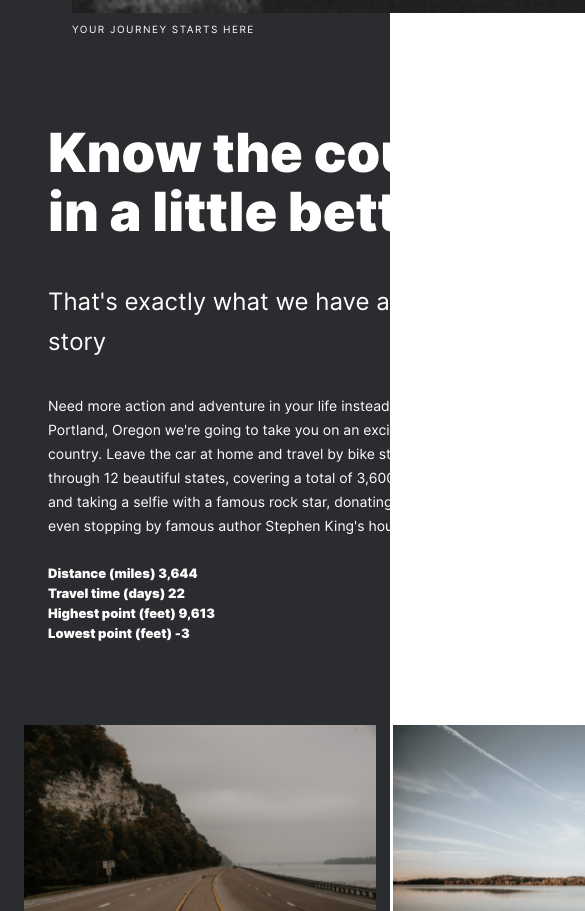
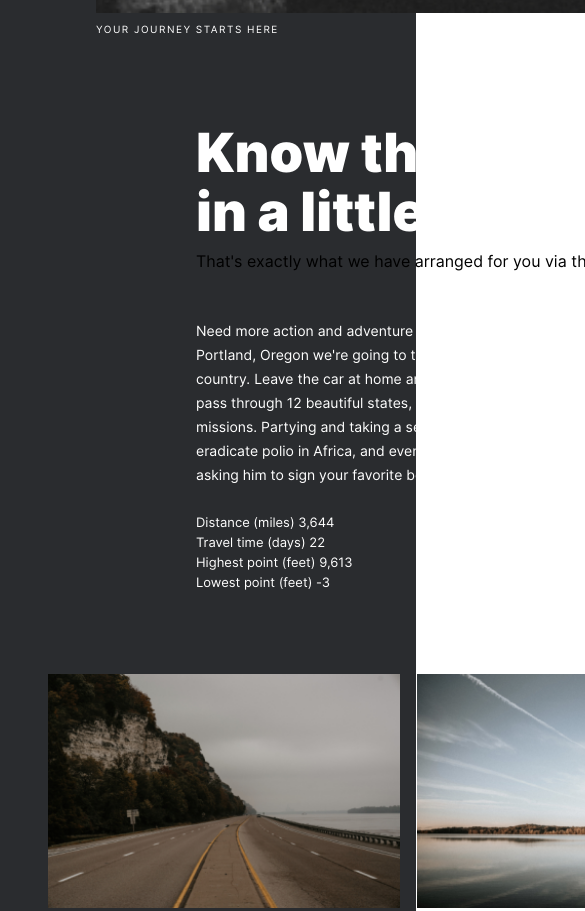
Before and after one commit to oinsur/web_project_3, a plain HTML site: page index.html in a window 390 px wide. Shown: the part 960-1871 px from the top of the page, 585 px wide, since content can reach past the window. Drawn offline with Linux system fonts and the light colour scheme.

Commit message:
Adding files for 2nd review

```diff
--- a/blocks/intro/__subtext/_item/intro__subtext_item.css
+++ b/blocks/intro/__subtext/_item/intro__subtext_item.css
@@ -1,3 +1,7 @@
 .intro__subtext_item {
 	list-style-type: none;
 }
+
+.intro__subtext_item-bold {
+	font-weight: 900;
+}
--- a/blocks/intro/__subtext/intro__subtext.css
+++ b/blocks/intro/__subtext/intro__subtext.css
@@ -1,6 +1,5 @@
 .intro__subtext {
 	width: 383px;
-	font-family: "Inter-Black";
 	font-size: 13px;
 	line-height: 20px;
 	color: #FFFFFF;
--- a/blocks/intro/__text/intro__text.css
+++ b/blocks/intro/__text/intro__text.css
@@ -7,25 +7,24 @@
 	margin-top: 33px;
 }
 
-
 /*Use these checkpoints: 320, 375, 768, 1024, 1280*/
-/*large screen*/
-@media screen and (max-width: 1280px) {
+/*smaller screen*/
+@media screen and (max-width: 320px) {
 	.intro__text {
-		width: 683px;
-		font-size: 14px;
-		line-height: 24px;
-		margin-top: 33px;
+		width: 288px;
+		font-size: 16px;
+		line-height: 169.4%;
+		margin-top: 35px;
 	}
 }
 
-/*big screen*/
-@media screen and (max-width: 1024px) {
+/*small screen*/
+@media screen and (max-width: 375px) {
 	.intro__text {
-		width: 683px;
-		font-size: 14px;
-		line-height: 24px;
-		margin-top: 38px;
+		width: 343px;
+		font-size: 16px;
+		line-height: 27px;
+		margin-top: 35px;
 	}
 }
 
@@ -39,22 +38,21 @@
 	}
 }
 
-/*small screen*/
-@media screen and (max-width: 375px) {
+/*big screen*/
+@media screen and (max-width: 1024px) {
 	.intro__text {
-		width: 343px;
-		font-size: 16px;
-		line-height: 27px;
-		margin-top: 35px;
+		width: 683px;
+		font-size: 14px;
+		line-height: 24px;
+		margin-top: 38px;
 	}
 }
-
-/*smaller screen*/
-@media screen and (max-width: 320px) {
+/*large screen*/
+@media screen and (max-width: 1280px) {
 	.intro__text {
-		width: 288px;
-		font-size: 16px;
-		line-height: 169.4%;
-		margin-top: 35px;
+		width: 683px;
+		font-size: 14px;
+		line-height: 24px;
+		margin-top: 33px;
 	}
 }
--- a/blocks/intro/intro.css
+++ b/blocks/intro/intro.css
@@ -1,7 +1,6 @@
 /*intro styles*/
 @import url(./__title/intro__title.css);
-@import url(./__content-row/intro__content-row.css);
-@import url(./__content-row__text/intro__content-row__text.css);
+@import url(./__subtitle/intro__subtitle.css);
 @import url(./__text/intro__text.css);
 @import url(./__subtext/intro__subtext.css);
 @import url(./__subtext/_item/intro__subtext_item.css);
@@ -15,11 +14,28 @@
 }
 
 /*Use these checkpoints: 320, 375, 768, 1024, 1280*/
-/*large screen*/
-@media screen and (max-width: 1280px) {
+
+/*smaller screen*/
+@media screen and (max-width: 320px) {
 	.intro {
-		padding-left: 148px;
-		width: 683px;
+		padding-left: 16px;
+		width: 288px;
+	}
+}
+
+/*small screen*/
+@media screen and (max-width: 375px) {
+	.intro {
+		padding-left: 16px;
+		width: 343px;
+	}
+}
+
+/*medium screen*/
+@media screen and (max-width: 768px) {
+	.intro {
+		padding-left: 24px;
+		width: 720px;
 	}
 }
 
@@ -31,26 +47,10 @@
 	}
 }
 
-/*medium screen*/
-@media screen and (max-width: 768px) {
+/*large screen*/
+@media screen and (max-width: 1280px) {
 	.intro {
-		padding-left: 24px;
-		width: 720px;
+		padding-left: 148px;
+		width: 683px;
 	}
 }
-
-/*small screen*/
-@media screen and (max-width: 375px) {
-	.intro {
-		padding-left: 16px;
-		width: 343px;
-	}
-}
-
-/*smaller screen*/
-@media screen and (max-width: 320px) {
-	.intro {
-		padding-left: 16px;
-		width: 288px;
-	}
-}
--- a/blocks/lead/__title/lead__title.css
+++ b/blocks/lead/__title/lead__title.css
@@ -37,15 +37,6 @@
 	}
 }
 
-/*small screen*/
-@media screen and (max-width: 375px) {
-	.lead__title {
-		width: 343px;
-		font-size: 40px;
-		line-height: 44px;
-	}
-}
-
 /*smaller screen*/
 @media screen and (max-width: 320px) {
 	.lead__title {
--- a/blocks/page/page.css
+++ b/blocks/page/page.css
@@ -10,17 +10,18 @@
 }
 
 /*Use these checkpoints: 320, 375, 768, 1024, 1280*/
-/*large screen*/
-@media screen and (max-width: 1280px) {
+
+/*smaller screen*/
+@media screen and (max-width: 320px) {
 	.page {
-		padding: 36px 48px 50px;
+		padding: 18px 0px 22px;
 	}
 }
 
-/*big screen*/
-@media screen and (max-width: 1024px) {
+/*small screen*/
+@media screen and (max-width: 375px) {
 	.page {
-		padding: 36px 48px 50px;
+		padding: 18px 0px 22px;
 	}
 }
 
@@ -31,16 +32,15 @@
 	}
 }
 
-/*small screen*/
-@media screen and (max-width: 375px) {
+/*big screen*/
+@media screen and (max-width: 1024px) {
 	.page {
 		padding: 18px 0px 22px;
 	}
 }
-
-/*smaller screen*/
-@media screen and (max-width: 320px) {
+/*large screen*/
+@media screen and (max-width: 1280px) {
 	.page {
-		padding: 18px 0px 22px;
+		padding: 36px 48px 50px;
 	}
 }
--- a/blocks/places/places.css
+++ b/blocks/places/places.css
@@ -1,14 +1,4 @@
 /*places styles*/
-@import url(./__place/places__place.css);
-@import url(./__place/__title/places__place__title.css);
-@import url(./__place/__image/places__place__image.css);
-@import url(./__place/__left-column/places__place_left-column.css);
-@import url(./__place/__right-column/places__place__right-column.css);
-@import url(./__place/__website/places__place__website__url.css);
-@import url(./__place/__website/places__place__website__url-heading.css);
-@import url(./__place/__website/places__place__website__url-heading-second.css);
-@import url(./__place/__paragraph/places__place__paragraph.css);
-
 .places {
 	display: flex;
 	flex-direction: column;
--- a/pages/index.css
+++ b/pages/index.css
@@ -10,7 +10,7 @@ up to 425px (mobile devices).
 @import url(../blocks/header/header.css);
 @import url(../blocks/nav/nav.css);
 @import url(../blocks/link/link.css);
-@import url(../blocks/lead/lead.css);
+@import url(../blocks/lead/lead.css);/*organized*/
 @import url(../blocks/intro/intro.css);
 @import url(../blocks/photo/photo.css);
 @import url(../blocks/grid/grid.css);
```
Also changed, not shown: blocks/header/header.css (line endings or trailing spaces).
